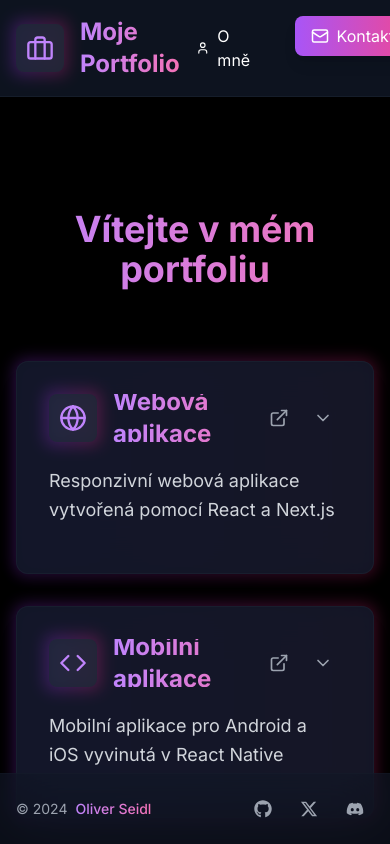
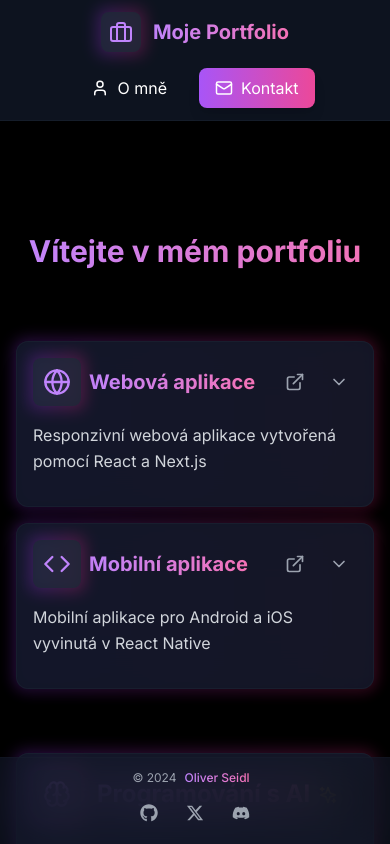
Before and after one commit to Olinkkt/oliverseidl, a Next.js app: page / in a window 390 px wide. Shown: the top 844 px of the page. Built offline with nearby package versions, Linux system fonts and the light colour scheme.

Commit message:
Made better responsiveness in mobile resolutions

```diff
--- a/app/page.tsx
+++ b/app/page.tsx
@@ -55,23 +55,27 @@ export default function Home() {
   return (
     <div className="relative min-h-screen flex flex-col">
       {/* Header */}
-      <header className="sticky top-0 bg-gray-900/80 backdrop-blur-xl shadow-lg text-white py-4 border-b border-gray-800/50 z-50">
-        <div className="container mx-auto px-4 flex items-center justify-between">
-          <div className="flex items-center gap-4 group">
-            <div className="w-12 h-12 relative">
+      <header className="sticky top-0 bg-gray-900/80 backdrop-blur-xl shadow-lg text-white py-3 sm:py-4 border-b border-gray-800/50 z-50">
+        <div className="container mx-auto px-4">
+          <div className="flex flex-col sm:flex-row items-center gap-4 sm:gap-0 sm:justify-between">
+            {/* Logo a název */}
+            <div className="flex items-center gap-3 group">
+              <div className="w-10 sm:w-12 h-10 sm:h-12 relative">
                 <div className="absolute -inset-1 bg-gradient-to-r from-purple-600 to-pink-600 rounded-lg blur opacity-30 group-hover:opacity-100 transition duration-1000"></div>
-              <div className="relative h-full w-full p-2.5 bg-gray-800/80 rounded-lg group-hover:bg-gray-800/90 transition-colors flex items-center justify-center">
-                <div className="w-8 h-8">
+                <div className="relative h-full w-full p-2 sm:p-2.5 bg-gray-800/80 rounded-lg group-hover:bg-gray-800/90 transition-colors flex items-center justify-center">
+                  <div className="w-6 sm:w-8 h-6 sm:h-8">
                     <Briefcase className="w-full h-full text-purple-400" />
                   </div>
                 </div>
               </div>
-            <h1 className="text-2xl font-bold text-transparent bg-clip-text bg-gradient-to-r from-purple-400 to-pink-400 mb-0">
+              <h1 className="text-xl sm:text-2xl font-bold text-transparent bg-clip-text bg-gradient-to-r from-purple-400 to-pink-400 mb-0">
                 Moje Portfolio
               </h1>
             </div>
-          <nav>
-            <ul className="flex space-x-6">
+
+            {/* Navigace */}
+            <nav className="w-full sm:w-auto">
+              <ul className="flex justify-center sm:justify-end space-x-4 sm:space-x-6">
                 <li>
                   <AboutMePopup />
                 </li>
@@ -81,12 +85,13 @@ export default function Home() {
               </ul>
             </nav>
           </div>
+        </div>
       </header>
 
       {/* Main Content */}
       <main className="flex-grow container mx-auto px-4 pt-28 pb-24">
         <motion.h1
-          className="text-4xl md:text-6xl font-bold text-center mb-16 pb-2 bg-clip-text text-transparent bg-gradient-to-r from-purple-400 to-pink-400"
+          className="text-3xl sm:text-4xl md:text-6xl font-bold text-center mb-8 sm:mb-16 pb-2 bg-clip-text text-transparent bg-gradient-to-r from-purple-400 to-pink-400"
           variants={fadeInUp}
           {...containerVariants}
         >
@@ -99,7 +104,7 @@ export default function Home() {
           {...containerVariants}
         >
           <section className="my-16">
-            <div className="grid md:grid-cols-2 gap-8">
+            <div className="grid grid-cols-1 md:grid-cols-2 gap-4 sm:gap-8">
               {projects.map((project) => (
                 <div
                   key={project.id}
@@ -108,11 +113,11 @@ export default function Home() {
                   <div className="absolute -inset-0.5 bg-gradient-to-r from-purple-600 to-pink-600 rounded-xl blur opacity-30 group-hover:opacity-100 transition duration-1000"></div>
 
                   <div className="relative bg-gray-900/90 backdrop-blur-xl rounded-xl border border-gray-800/50 hover:border-purple-500/50 shadow-xl hover:shadow-purple-500/10 transition-all duration-300">
-                    <div className="p-8">
-                      <div className="flex items-center justify-between mb-6">
-                        <div className="flex items-center gap-4">
+                    <div className="p-4 sm:p-8">
+                      <div className="flex items-center justify-between mb-4 sm:mb-6">
+                        <div className="flex items-center gap-2 sm:gap-4">
                           {project.icon}
-                          <h3 className="text-2xl font-bold text-transparent bg-clip-text bg-gradient-to-r from-purple-400 to-pink-400 flex items-center h-12">
+                          <h3 className="text-xl sm:text-2xl font-bold text-transparent bg-clip-text bg-gradient-to-r from-purple-400 to-pink-400 flex items-center h-12">
                             {project.name}
                           </h3>
                         </div>
@@ -133,19 +138,19 @@ export default function Home() {
                           </button>
                         </div>
                       </div>
-                      <p className="text-gray-300 text-lg leading-relaxed">{project.description}</p>
+                      <p className="text-gray-300 text-base sm:text-lg leading-relaxed">{project.description}</p>
                       {openStates[project.id] && (
                         <motion.div
                           initial={{ opacity: 0, height: 0 }}
                           animate={{ opacity: 1, height: 'auto' }}
                           exit={{ opacity: 0, height: 0 }}
                           transition={{ duration: 0.3, ease: "easeInOut" }}
-                          className="mt-6 will-change-transform relative rounded-lg overflow-hidden"
+                          className="mt-4 sm:mt-6 will-change-transform relative rounded-lg overflow-hidden"
                         >
                           <div className="absolute -inset-0.5 bg-gradient-to-r from-purple-600 to-pink-600 rounded-lg blur opacity-30"></div>
                           <iframe
                             src={project.url}
-                            className="relative w-full h-96 rounded-lg border border-purple-500/20"
+                            className="relative w-full h-64 sm:h-96 rounded-lg border border-purple-500/20"
                             title={project.name}
                             loading="lazy"
                           />
@@ -164,11 +169,11 @@ export default function Home() {
           variants={fadeInUp}
           {...containerVariants}
         >
-          <div className="my-16 group relative">
+          <div className="my-8 sm:my-16 group relative">
             <div className="absolute -inset-0.5 bg-gradient-to-r from-purple-600 to-pink-600 rounded-xl blur opacity-30 group-hover:opacity-100 transition duration-1000"></div>
 
             <div className="relative bg-gray-900/90 backdrop-blur-xl rounded-xl border border-gray-800/50 hover:border-purple-500/50 shadow-xl hover:shadow-purple-500/10 transition-all duration-300">
-              <div className="p-8">
+              <div className="p-4 sm:p-8">
                 <div className="flex items-center gap-4 mb-6">
                   <div className="w-12 h-12 relative">
                     <div className="absolute -inset-1 bg-gradient-to-r from-purple-600 to-pink-600 rounded-lg blur opacity-30 group-hover:opacity-100 transition duration-1000"></div>
@@ -190,13 +195,13 @@ export default function Home() {
                   mohou pomoci s generováním kódu, debugováním a dokonce i s návrhem architektury.
                 </p>
 
-                <div className="mt-8 flex gap-4">
-                  <button className="px-6 py-2.5 bg-gradient-to-r from-purple-500 to-pink-500 text-white rounded-lg font-medium
+                <div className="mt-6 sm:mt-8 flex flex-col sm:flex-row gap-4">
+                  <button className="w-full sm:w-auto px-6 py-2.5 bg-gradient-to-r from-purple-500 to-pink-500 text-white rounded-lg font-medium
                     hover:from-purple-600 hover:to-pink-600 transition-all duration-300 shadow-lg hover:shadow-purple-500/25
                     active:scale-95 transform">
                     Zjistit více
                   </button>
-                  <button className="px-6 py-2.5 border border-purple-500/30 text-purple-400 rounded-lg font-medium
+                  <button className="w-full sm:w-auto px-6 py-2.5 border border-purple-500/30 text-purple-400 rounded-lg font-medium
                     hover:bg-purple-500/10 transition-all duration-300
                     active:scale-95 transform">
                     Demo
@@ -209,12 +214,12 @@ export default function Home() {
       </main>
 
       {/* Footer */}
-      <footer className="sticky bottom-0 bg-gray-900/60 backdrop-blur-xl py-4 border-t border-gray-800/20">
+      <footer className="sticky bottom-0 bg-gray-900/60 backdrop-blur-xl py-3 sm:py-4 border-t border-gray-800/20">
         <div className="container mx-auto px-4">
-          <div className="flex justify-between items-center">
+          <div className="flex flex-col sm:flex-row justify-between items-center gap-2 sm:gap-0">
             <div className="flex items-center">
-              <span className="text-sm text-gray-400">© 2024</span>
-              <span className="mx-2 text-sm font-medium text-transparent bg-clip-text bg-gradient-to-r from-purple-400 to-pink-400">
+              <span className="text-xs sm:text-sm text-gray-400">© 2024</span>
+              <span className="mx-2 text-xs sm:text-sm font-medium text-transparent bg-clip-text bg-gradient-to-r from-purple-400 to-pink-400">
                 Oliver Seidl
               </span>
             </div>
```
Lines whose indentation alone changed are shown as unchanged.
